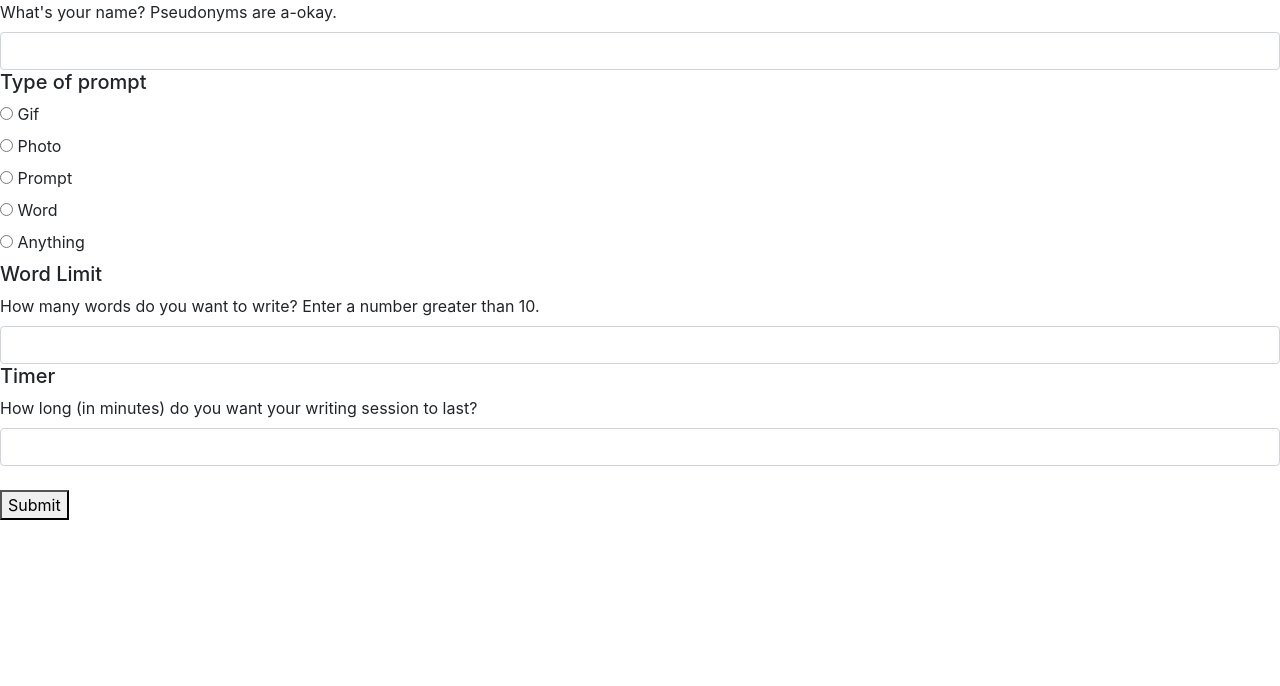
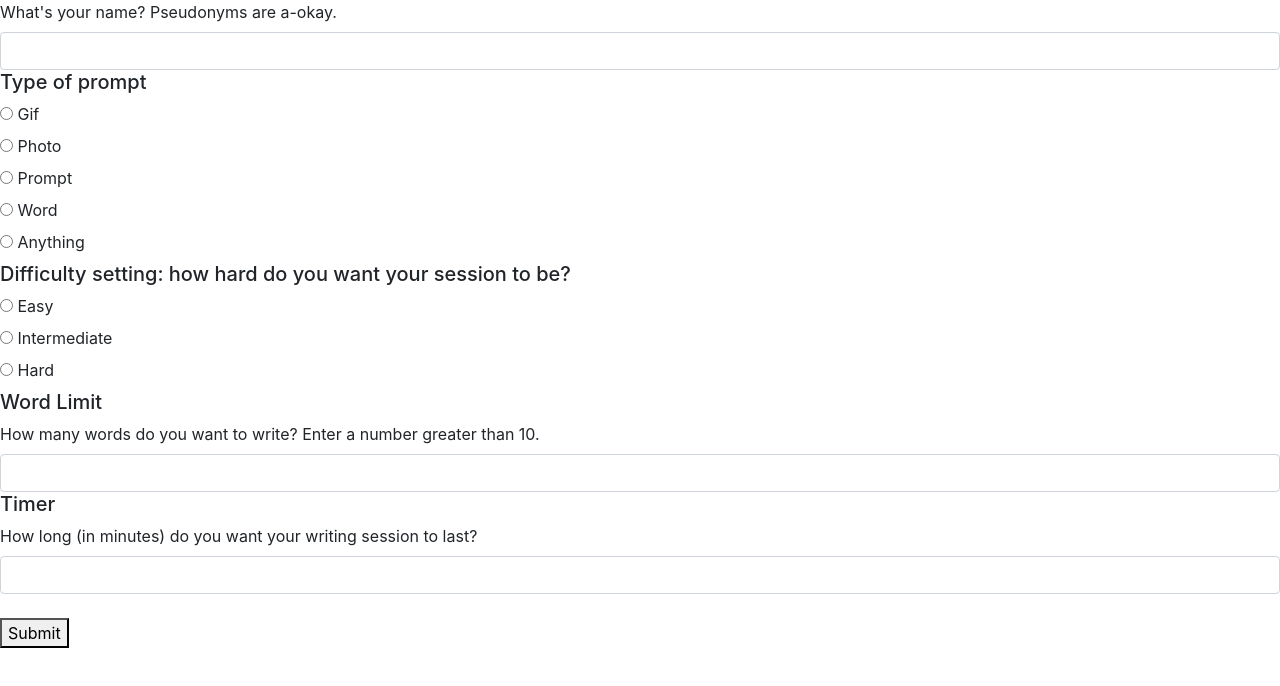
Before and after one commit to ikemanep1/Team_Portfolio_Project-1_Creative_Writing_Prompt_Generator, a website built with webpack: page src/index.html in a window 1280 px wide. Built offline with nearby package versions, Linux system fonts and the light colour scheme; files whose address does not match are found by name.

Commit message:
make a new branch

```diff
--- a/src/index.html
+++ b/src/index.html
@@ -36,6 +36,22 @@
           <input type=radio name="promptChoice" value="5"> Anything
         </label>
       </div>
+      <h5> Difficulty setting: how hard do you want your session to be? </h5>
+      <div class="radio2">
+        <label>
+          <input type=radio name="difficultyChoice" value="1"> Easy
+        </label>
+      </div>
+      <div class="radio2">
+        <label>
+          <input type=radio name="difficultyChoice" value="2"> Intermediate
+        </label>
+      </div>
+      <div class="radio2">
+        <label>
+          <input type=radio name="difficultyChoice" value="3"> Hard
+        </label>
+      </div>
       <h5> Word Limit </h5>
       <label for="word-limit">How many words do you want to write? Enter a number greater than 10.</label>
       <input type="number" id="word-limit" class="form-control">
```
